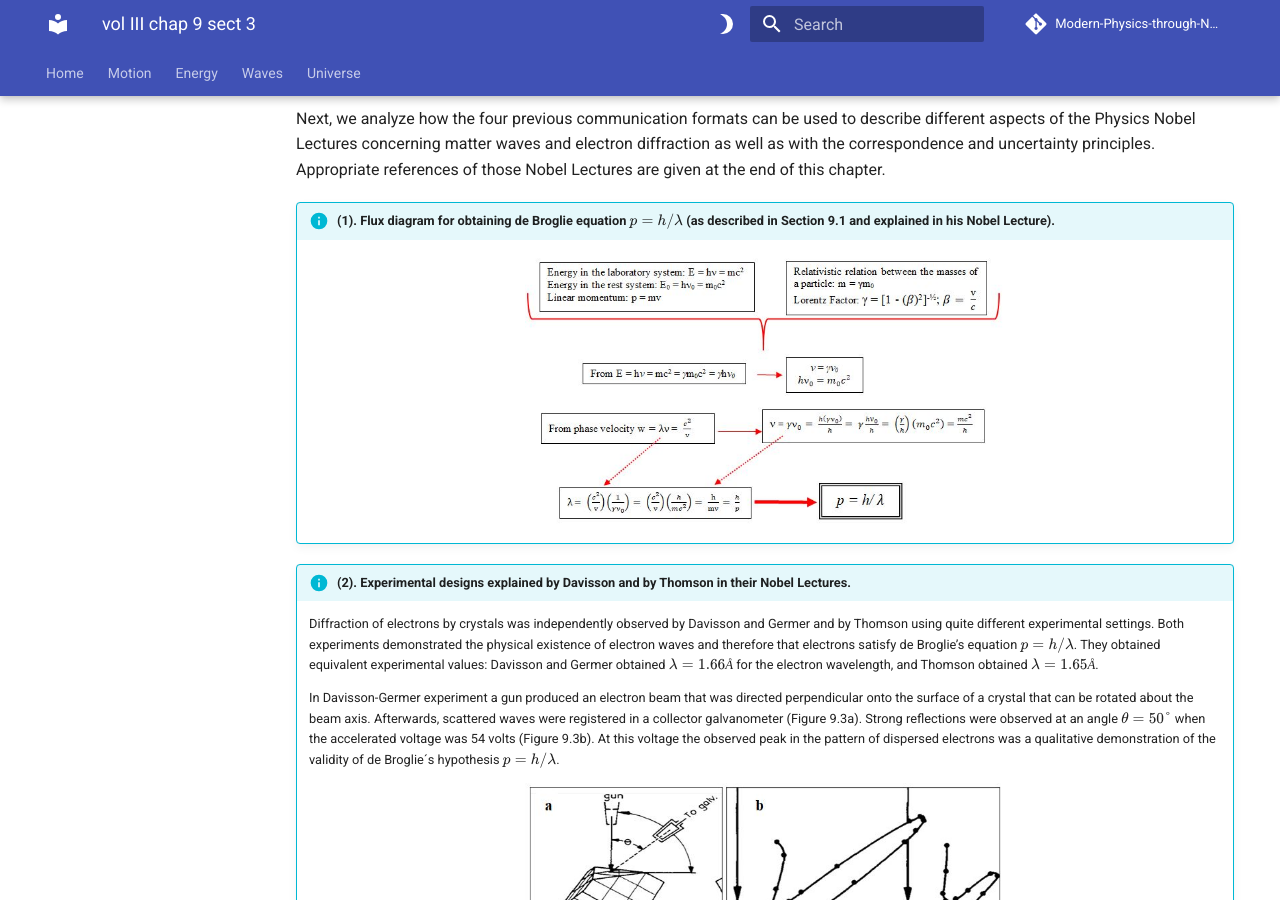
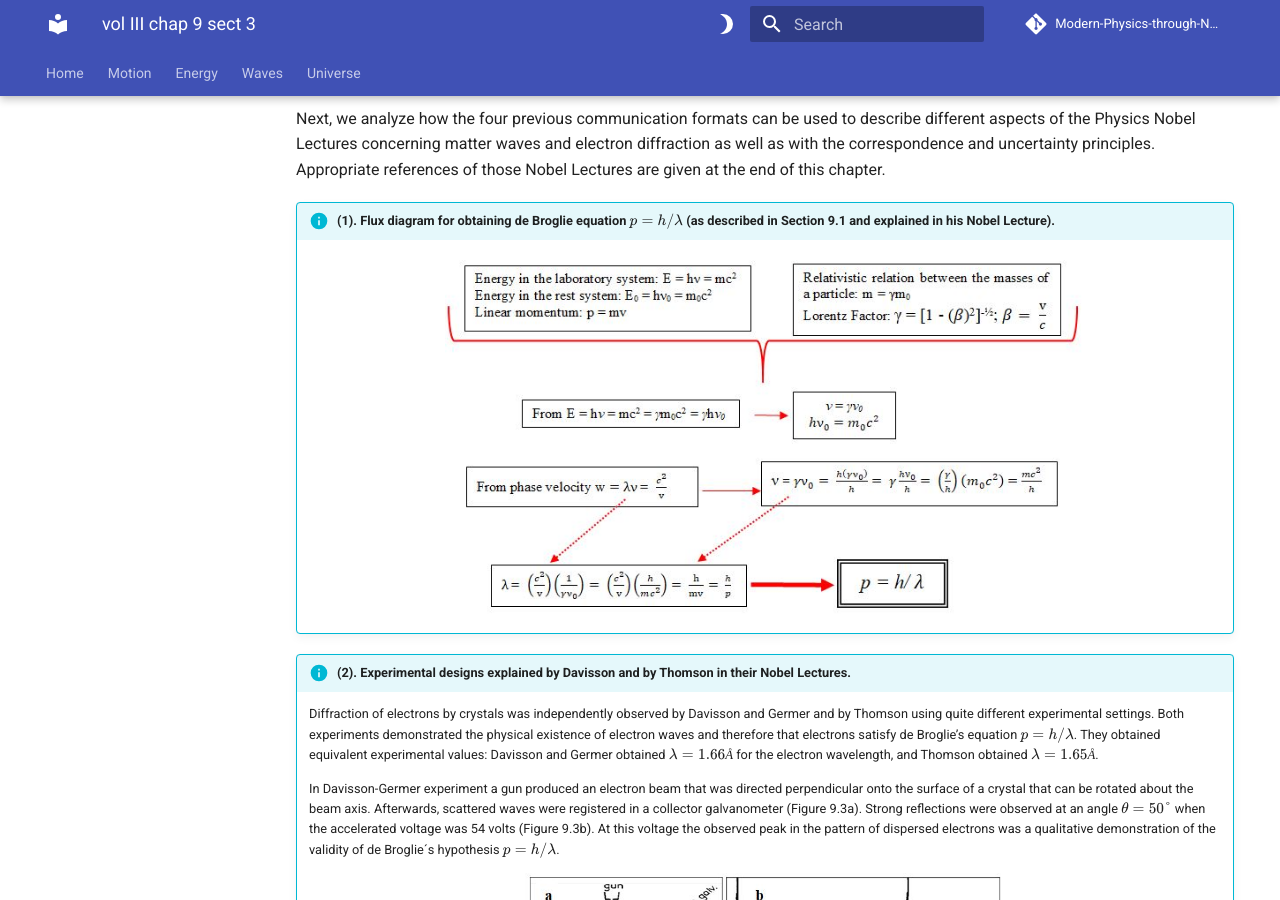
Before and after one commit to modphysnobel/modphysnobel.github.io, an MkDocs documentation site: the page built from docs/vol-III/vol-III-chap-9-sect-3.md, in a window 1280 px wide and 900 px high, scrolled down 800 px. Built offline with MkDocs 1.6.1 and Material for MkDocs 9.7.7, drawn with Linux system fonts in a browser that asks for light colours; some web fonts are replaced; comment, search, counter and statistics services are not loaded.

Commit message:
Update vol-III-chap-9-sect-3.md

```diff
--- a/docs/vol-III/vol-III-chap-9-sect-3.md
+++ b/docs/vol-III/vol-III-chap-9-sect-3.md
@@ -23,7 +23,7 @@ Next, we analyze how the four previous communication formats can be used to desc
 
 
 	<p align="center">
-	![Fig8](./figs/chap-9-sect-3-fig1.JPG){width="480"}
+	![Fig8](./figs/chap-9-sect-3-fig1.JPG){width="640"}
 	</p>
 
 
```
